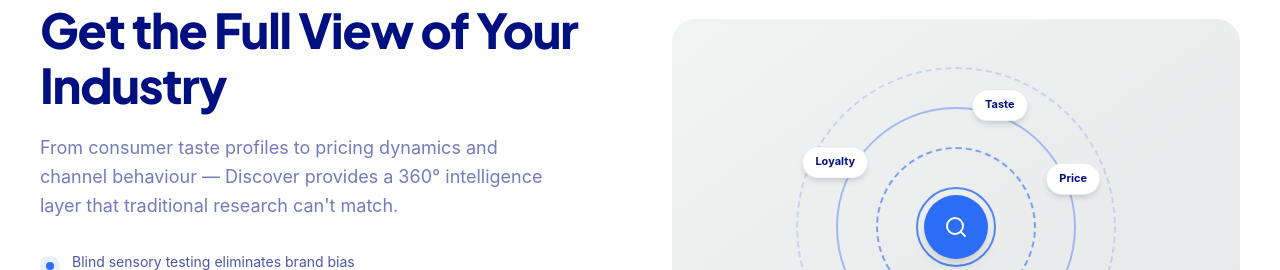
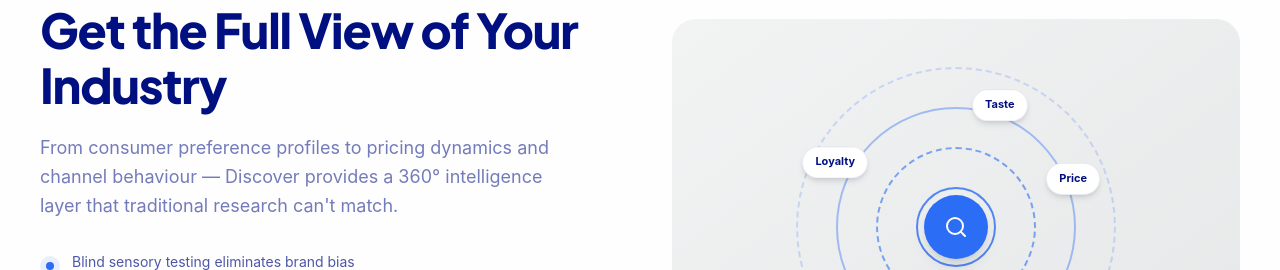
Before and after one commit to parth-2005/landing-page-design, a Next.js app: page / in a window 1280 px wide. Shown: the part 3000-3270 px from the top of the page. Built offline with nearby package versions, Linux system fonts and the light colour scheme.

Commit message:
fix: correct wording from 'taste profiles' to 'preference profiles' in FullView component

```diff
--- a/components/enterprise/full-view.tsx
+++ b/components/enterprise/full-view.tsx
@@ -24,7 +24,7 @@ export function FullView() {
               Get the Full View of Your Industry
             </h2>
             <p className="mt-5 max-w-lg text-lg leading-relaxed text-[#001081]/55">
-              From consumer taste profiles to pricing dynamics and channel behaviour — Discover provides a 360° intelligence layer that traditional research can't match.
+              From consumer preference profiles to pricing dynamics and channel behaviour — Discover provides a 360° intelligence layer that traditional research can't match.
             </p>
 
             <ul className="mt-8 space-y-4">
```
